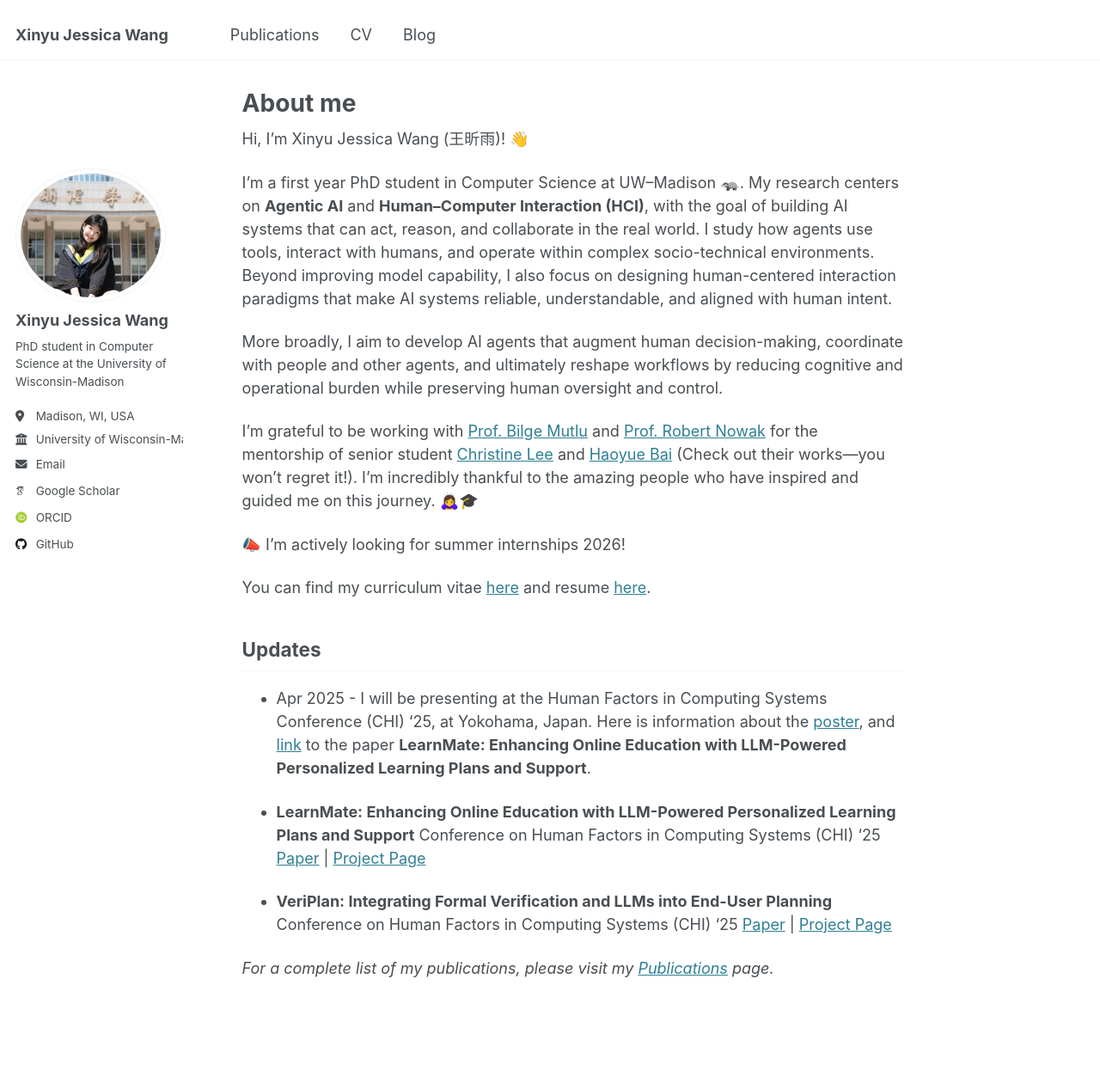
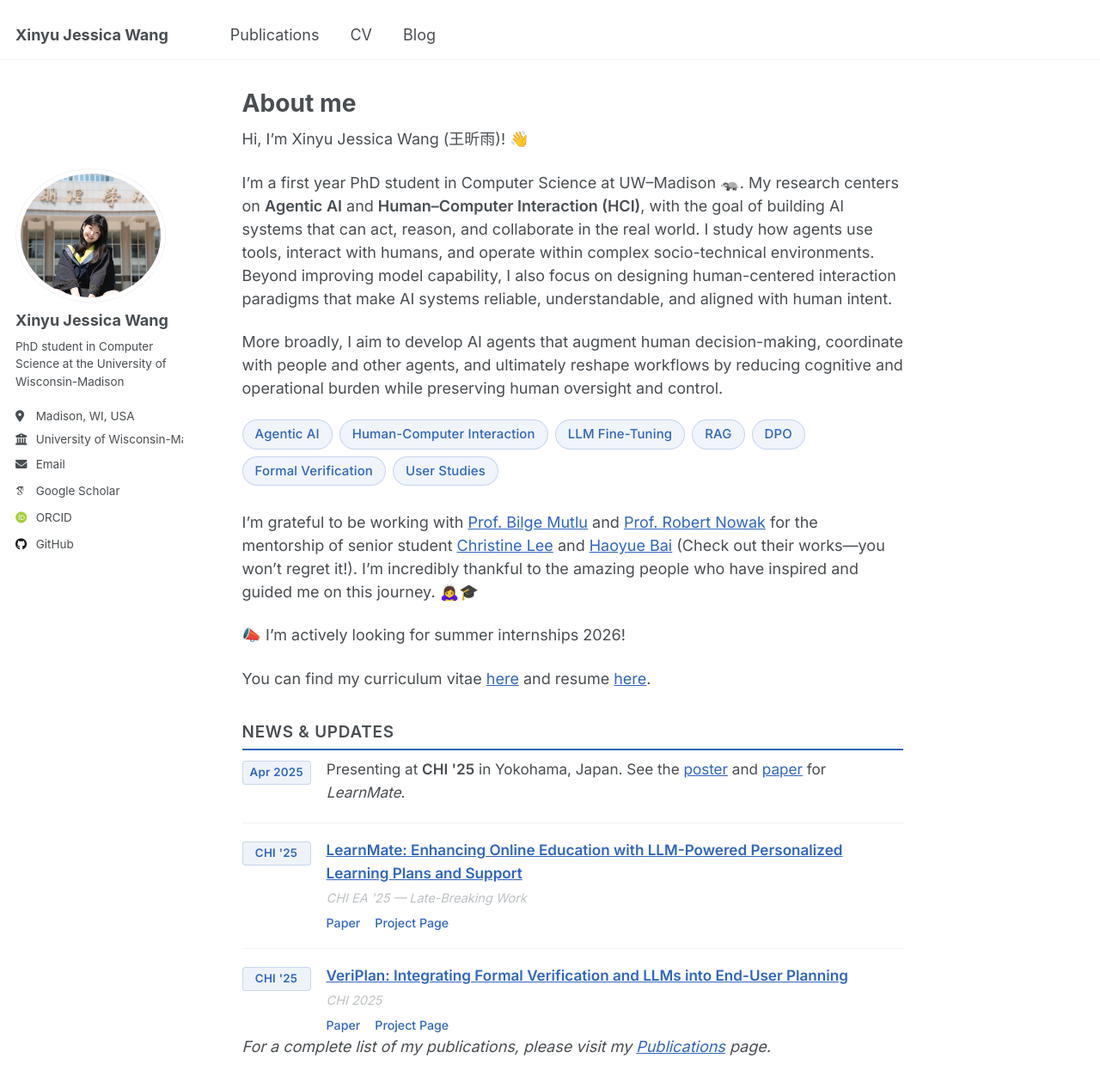
Before and after one commit to xwang2775/xwang2775.github.io, a Jekyll site: the page built from _pages/about.md, in a window 1280 px wide and 1400 px high. Shown: the top 1267 px of the window at 86% size. Built offline with Jekyll 4.4.1, drawn with Linux system fonts in a browser that asks for light colours; some web fonts are replaced.

Commit message:
update formate

```diff
--- a/_includes/head/custom.html
+++ b/_includes/head/custom.html
@@ -1,6 +1,11 @@
 {% include base_path %}
 
 <!-- start custom head snippets -->
+
+<!-- Inter font for modern, crisp typography -->
+<link rel="preconnect" href="https://fonts.googleapis.com">
+<link rel="preconnect" href="https://fonts.gstatic.com" crossorigin>
+<link href="https://fonts.googleapis.com/css2?family=Inter:wght@300;400;500;600&display=swap" rel="stylesheet">
 
 <!-- favicon from https://commons.wikimedia.org/wiki/File:OOjs_UI_icon_academic-progressive.svg -->
 <link rel="apple-touch-icon" sizes="180x180" href="{{ base_path }}/images/apple-touch-icon-180x180.png"/>
--- a/_pages/about.md
+++ b/_pages/about.md
@@ -7,29 +7,60 @@ redirect_from:
   - /about.html
 ---
 
-Hi, I’m Xinyu Jessica Wang (王昕雨)! 👋
+Hi, I'm Xinyu Jessica Wang (王昕雨)! 👋
 
-I’m a first year PhD student in Computer Science at UW–Madison 🦡. My research centers on **Agentic AI** and **Human–Computer Interaction (HCI)**, with the goal of building AI systems that can act, reason, and collaborate in the real world. I study how agents use tools, interact with humans, and operate within complex socio-technical environments. Beyond improving model capability, I also focus on designing human-centered interaction paradigms that make AI systems reliable, understandable, and aligned with human intent.
+I'm a first year PhD student in Computer Science at UW–Madison 🦡. My research centers on **Agentic AI** and **Human–Computer Interaction (HCI)**, with the goal of building AI systems that can act, reason, and collaborate in the real world. I study how agents use tools, interact with humans, and operate within complex socio-technical environments. Beyond improving model capability, I also focus on designing human-centered interaction paradigms that make AI systems reliable, understandable, and aligned with human intent.
 
 More broadly, I aim to develop AI agents that augment human decision-making, coordinate with people and other agents, and ultimately reshape workflows by reducing cognitive and operational burden while preserving human oversight and control.
 
-I’m grateful to be working with [Prof. Bilge Mutlu](https://bmutlu.github.io/) and [Prof. Robert Nowak](https://nowak.ece.wisc.edu) for the mentorship of senior student [Christine Lee](https://christineplee.github.io/) and [Haoyue Bai](https://haoyuebaizju.github.io) (Check out their works—you won’t regret it!). I’m incredibly thankful to the amazing people who have inspired and guided me on this journey. 🙇‍♀️🎓
+<div class="research-tags">
+  <span class="research-tag">Agentic AI</span>
+  <span class="research-tag">Human-Computer Interaction</span>
+  <span class="research-tag">LLM Fine-Tuning</span>
+  <span class="research-tag">RAG</span>
+  <span class="research-tag">DPO</span>
+  <span class="research-tag">Formal Verification</span>
+  <span class="research-tag">User Studies</span>
+</div>
 
-📣 I’m actively looking for summer internships 2026!
+I'm grateful to be working with [Prof. Bilge Mutlu](https://bmutlu.github.io/) and [Prof. Robert Nowak](https://nowak.ece.wisc.edu) for the mentorship of senior student [Christine Lee](https://christineplee.github.io/) and [Haoyue Bai](https://haoyuebaizju.github.io) (Check out their works—you won't regret it!). I'm incredibly thankful to the amazing people who have inspired and guided me on this journey. 🙇‍♀️🎓
+
+📣 I'm actively looking for summer internships 2026!
 
 You can find my curriculum vitae [here](https://drive.google.com/file/d/1WoSETtpDUKVr9RmRANCWvNmj7TA8iufF/view?usp=drive_link) and resume [here](https://drive.google.com/file/d/1eRLjWy8_IqefaqRYR2e8pL8wLER2pRYB/view?usp=share_link).
 
 
-## Updates
+## News & Updates
 
-- Apr 2025 - I will be presenting at the Human Factors in Computing Systems Conference (CHI) '25, at Yokohama, Japan. Here is information about the [poster](https://programs.sigchi.org/chi/2025/program/content/194261), and [link](https://arxiv.org/abs/2503.13340) to the paper **LearnMate: Enhancing Online Education with LLM-Powered Personalized Learning Plans and Support**.
+<div class="news-item">
+  <span class="news-date">Apr 2025</span>
+  <div class="news-content">
+    <p>Presenting at <strong>CHI '25</strong> in Yokohama, Japan. See the <a href="https://programs.sigchi.org/chi/2025/program/content/194261">poster</a> and <a href="https://arxiv.org/abs/2503.13340">paper</a> for <em>LearnMate</em>.</p>
+  </div>
+</div>
 
-- **LearnMate: Enhancing Online Education with LLM-Powered Personalized Learning Plans and Support**
-  Conference on Human Factors in Computing Systems (CHI) '25
-  [Paper](https://arxiv.org/abs/2503.13340) | [Project Page](/publication/2024-02-18-paper-title-number-4)
+<div class="news-item">
+  <span class="news-date">CHI '25</span>
+  <div class="news-content">
+    <p><strong><a href="https://arxiv.org/abs/2503.13340">LearnMate: Enhancing Online Education with LLM-Powered Personalized Learning Plans and Support</a></strong></p>
+    <div class="news-venue">CHI EA '25 — Late-Breaking Work</div>
+    <div class="news-links">
+      <a href="https://arxiv.org/abs/2503.13340">Paper</a>
+      <a href="/publication/2024-02-18-paper-title-number-4">Project Page</a>
+    </div>
+  </div>
+</div>
 
-- **VeriPlan: Integrating Formal Verification and LLMs into End-User Planning**
-  Conference on Human Factors in Computing Systems (CHI) '25
-  [Paper](https://arxiv.org/abs/2502.17898) | [Project Page](/publication/2024-02-17-paper-title-number-4)
+<div class="news-item">
+  <span class="news-date">CHI '25</span>
+  <div class="news-content">
+    <p><strong><a href="https://arxiv.org/abs/2502.17898">VeriPlan: Integrating Formal Verification and LLMs into End-User Planning</a></strong></p>
+    <div class="news-venue">CHI 2025</div>
+    <div class="news-links">
+      <a href="https://arxiv.org/abs/2502.17898">Paper</a>
+      <a href="/publication/2024-02-17-paper-title-number-4">Project Page</a>
+    </div>
+  </div>
+</div>
 
 *For a complete list of my publications, please visit my [Publications](/publications/) page.*
--- /dev/null
+++ b/_sass/custom.scss
@@ -0,0 +1,185 @@
+/* ==========================================================================
+   CUSTOM STYLES
+   ========================================================================== */
+
+/* Color scheme: refined academic blue, replacing the default teal */
+:root {
+  --global-link-color: #3066BE;
+  --global-link-color-hover: #1D4E9B;
+  --global-link-color-visited: #5a8cd4;
+}
+
+/* ==========================================================================
+   Typography: Inter font
+   ========================================================================== */
+
+body,
+.page__content p,
+.page__content li,
+.archive__item p,
+.author__bio {
+  font-family: "Inter", -apple-system, BlinkMacSystemFont, "Segoe UI", Helvetica, Arial, sans-serif;
+  -webkit-font-smoothing: antialiased;
+}
+
+/* ==========================================================================
+   Section headings on content pages
+   ========================================================================== */
+
+.page__content h2 {
+  border-bottom: 2px solid var(--global-link-color) !important;
+  font-size: 1.05em;
+  font-weight: 600;
+  letter-spacing: 0.04em;
+  text-transform: uppercase;
+  color: var(--global-text-color);
+  padding-bottom: 0.4em;
+  margin-top: 2em;
+}
+
+/* ==========================================================================
+   Research Interest Tags
+   ========================================================================== */
+
+.research-tags {
+  display: flex;
+  flex-wrap: wrap;
+  gap: 8px;
+  margin: 1.2em 0 1.6em;
+}
+
+.research-tag {
+  display: inline-block;
+  padding: 5px 14px;
+  background: rgba(48, 102, 190, 0.07);
+  color: var(--global-link-color);
+  border: 1px solid rgba(48, 102, 190, 0.22);
+  border-radius: 20px;
+  font-size: 0.83em;
+  font-weight: 500;
+  text-decoration: none !important;
+  letter-spacing: 0.01em;
+  cursor: default;
+}
+
+/* ==========================================================================
+   News Timeline
+   ========================================================================== */
+
+.news-item {
+  display: flex;
+  gap: 1em;
+  margin-bottom: 1em;
+  padding-bottom: 1em;
+  border-bottom: 1px solid var(--global-border-color);
+  align-items: flex-start;
+}
+
+.news-item:last-of-type {
+  border-bottom: none;
+  margin-bottom: 0;
+  padding-bottom: 0;
+}
+
+.news-date {
+  flex-shrink: 0;
+  min-width: 80px;
+  font-size: 0.74em;
+  font-weight: 600;
+  color: var(--global-link-color);
+  background: rgba(48, 102, 190, 0.08);
+  border: 1px solid rgba(48, 102, 190, 0.2);
+  padding: 3px 8px;
+  border-radius: 4px;
+  text-align: center;
+  letter-spacing: 0.02em;
+  margin-top: 3px;
+  white-space: nowrap;
+}
+
+.news-content {
+  flex: 1;
+  font-size: 0.95em;
+  line-height: 1.55;
+}
+
+.news-content p {
+  margin: 0 0 0.25em;
+}
+
+.news-venue {
+  font-size: 0.85em;
+  color: var(--global-text-color-light);
+  font-style: italic;
+  margin-top: 2px;
+}
+
+.news-links {
+  display: flex;
+  gap: 1em;
+  margin-top: 0.4em;
+  flex-wrap: wrap;
+}
+
+.news-links a {
+  font-size: 0.83em;
+  font-weight: 500;
+  color: var(--global-link-color);
+  text-decoration: none;
+}
+
+.news-links a:hover {
+  text-decoration: underline;
+}
+
+/* ==========================================================================
+   Publication items
+   ========================================================================== */
+
+.archive__item {
+  border-left: 3px solid transparent;
+  padding-left: 1em;
+  transition: border-color 0.2s ease;
+}
+
+.archive__item:hover {
+  border-left-color: var(--global-link-color);
+}
+
+.archive__item-title a {
+  text-decoration: none;
+  color: var(--global-text-color);
+}
+
+.archive__item-title a:hover {
+  color: var(--global-link-color);
+  text-decoration: none;
+}
+
+.pub-venue {
+  font-size: 0.88em;
+  color: var(--global-text-color-light);
+  margin: 0.1em 0 0.3em;
+}
+
+.pub-citation {
+  font-size: 0.85em;
+  color: var(--global-text-color-light);
+  margin: 0.3em 0;
+}
+
+.pub-links {
+  margin-top: 0.3em;
+}
+
+.pub-links a {
+  font-size: 0.85em;
+  font-weight: 500;
+  margin-right: 1.2em;
+  color: var(--global-link-color);
+  text-decoration: none;
+}
+
+.pub-links a:hover {
+  text-decoration: underline;
+}
--- a/assets/css/main.scss
+++ b/assets/css/main.scss
@@ -38,5 +38,7 @@
     "vendor/font-awesome/fontawesome",
     "vendor/font-awesome/solid",
     "vendor/font-awesome/brands",
-    "vendor/magnific-popup/magnific-popup"
+    "vendor/magnific-popup/magnific-popup",
+
+    "custom"
 ;
```
Also changed, not shown: _includes/archive-single.html (+9 -13 lines).
